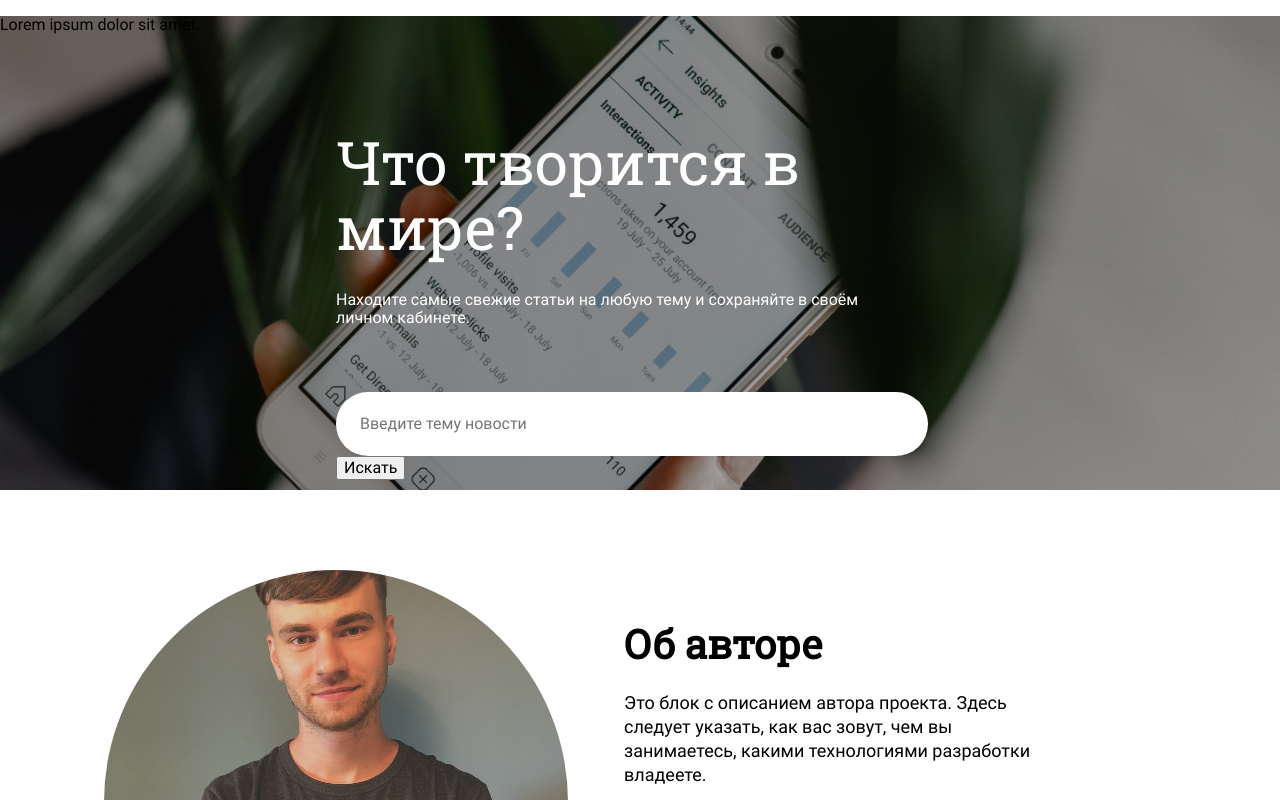
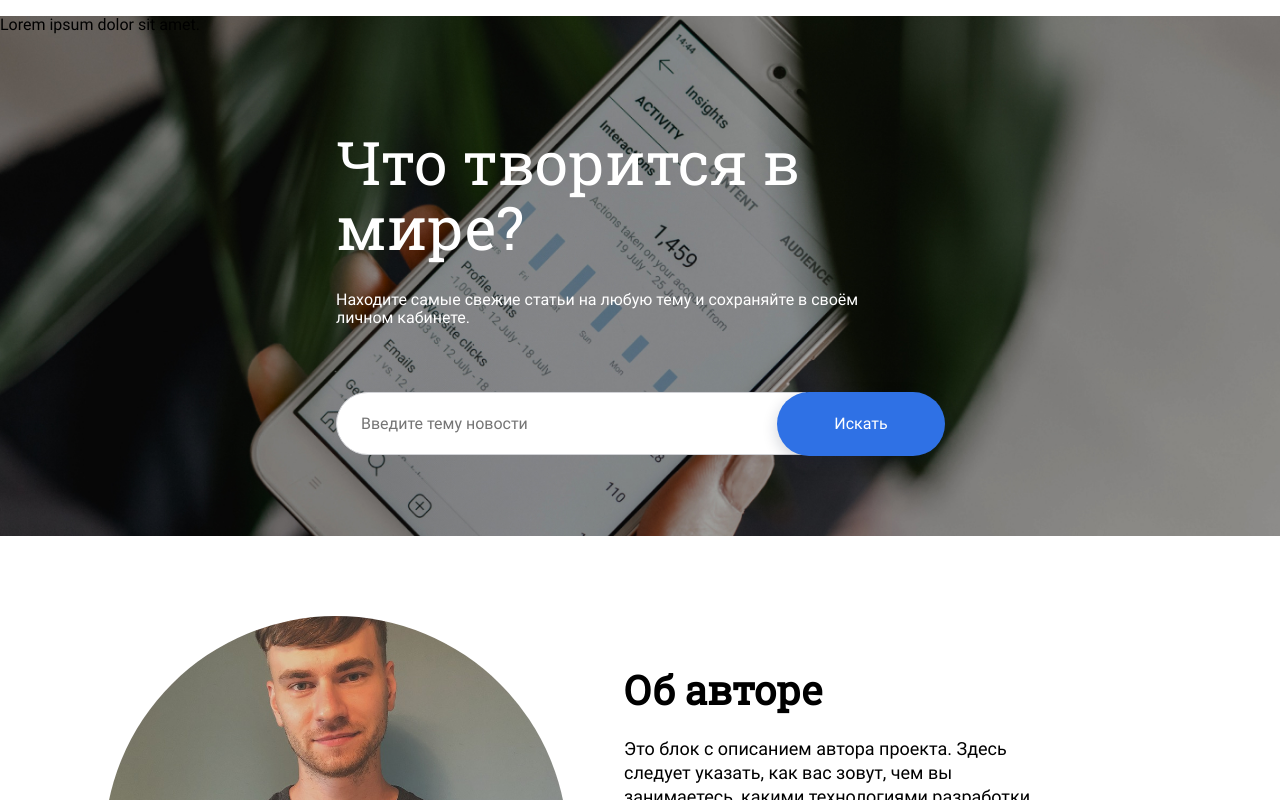
Before and after one commit to stvdent47/news-explorer-frontend, a React (Create React App) app: page / in a window 1280 px wide. Shown: the top 800 px of the page. Built offline with nearby package versions, Linux system fonts and the light colour scheme.

Commit message:
finished search form

```diff
--- a/package.json
+++ b/package.json
@@ -13,7 +13,7 @@
     "web-vitals": "^0.2.4"
   },
   "scripts": {
-    "start": "react-scripts start",
+    "dev": "react-scripts start",
     "build": "react-scripts build",
     "test": "react-scripts test",
     "eject": "react-scripts eject"
--- a/src/components/Main/Main.css
+++ b/src/components/Main/Main.css
@@ -2,9 +2,9 @@
   width: 100%;
   max-height: 474px;
   height: 100%;
-  background-color: red;
   background-image: url(../../images/main-background.jpg);
   background-position: center;
   background-repeat: no-repeat;
   background-size: cover;
+  padding: 0 0 80px;
 }
--- a/src/components/Search/Search.css
+++ b/src/components/Search/Search.css
@@ -3,6 +3,7 @@
   width: 100%;
   background-color: transparent;
   margin: 0 auto;
+  padding: 0;
   color: #fff;
 }
 
--- a/src/components/SearchInput/SearchForm.css
+++ b/src/components/SearchInput/SearchForm.css
@@ -1,16 +1,18 @@
 .search-form {
   margin: 0;
-  padding: 0 0 80px;
+  padding: 0;
 }
 
 .search-form__input {
   max-height: 64px;
   font-size: 16px;
-  line-height: 22px;
-  border: red;
+  line-height: 137%;
+  padding: 20px 30px 20px 24px ;
+  border: 1px solid #d1d2d6;
   background-color: #fff;
-  max-width: calc(100% - 40px);
-  width: 100%;
-  border-radius: 100px;
-  padding: 21px 0 21px 24px;
+  max-width: 608px;
+  width: calc(100% - 194px);
+  border-top-left-radius: 100px;
+  border-bottom-left-radius: 100px;
+  outline: none;
 }
--- a/src/components/SubmitButton/SubmitButton.css
+++ b/src/components/SubmitButton/SubmitButton.css
@@ -0,0 +1,19 @@
+.submit-button {
+  height: 64px;
+  background-color: #2f71e5;
+  color: #fff;
+  box-shadow: 0px 5px 15px rgba(14, 26, 57, 0.2);
+  border: none;
+  border-radius: 100px;
+  outline: none;
+  transform: translateX(1px);
+}
+
+.submit-button_search {
+  width: 168px;
+  margin: 0 0 0 -30px;
+}
+
+.submit-button:hover {
+  cursor: pointer;
+}
--- a/src/components/SubmitButton/SubmitButton.jsx
+++ b/src/components/SubmitButton/SubmitButton.jsx
@@ -2,7 +2,7 @@ import React from 'react';
 import './SubmitButton.css';
 
 const SubmitButton = (props) => {
-  return <button type='submit'>{props.buttonText}</button>
+  return <button type='submit' className='submit-button submit-button_search'>{props.buttonText}</button>
 };
 
 export default SubmitButton;
```
Also changed, not shown: src/vendor/fonts/robotoslab-regular.woff (deleted), 1 other file (tests, documents, lock files or other folders).
